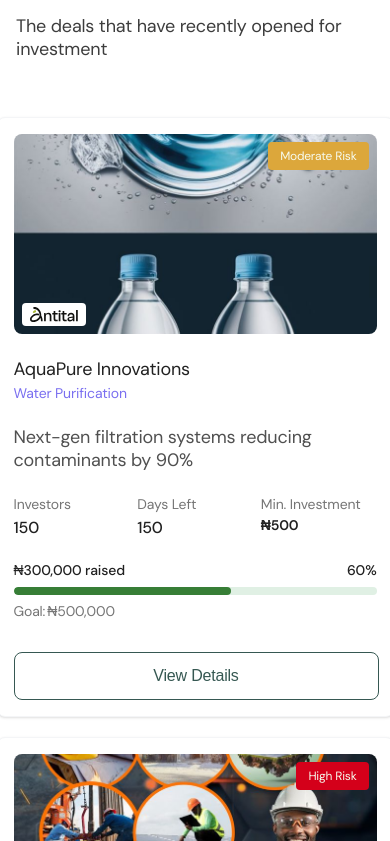
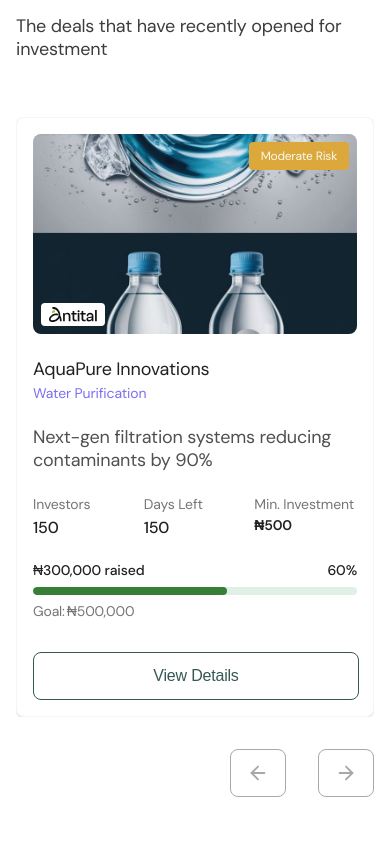
Before and after one commit to BloydIntel/antital-ui, a Next.js app: page / in a window 390 px wide. Shown: the part 7523-8364 px from the top of the page. Built offline with nearby package versions, Linux system fonts and the light colour scheme; a web font is replaced by a local one.

Commit message:
Effected the UI update in the new launch section on mobile view.

```diff
--- a/src/app/landing/components/new-launches.tsx
+++ b/src/app/landing/components/new-launches.tsx
@@ -2,6 +2,8 @@
 
 import React from 'react';
 import Link from 'next/link';
+import { useRef } from "react";
+import { ArrowLeft, ArrowRight } from "lucide-react";
 import { InvestmentCard } from '@/components/investment/organisms/investment-card';
 import { Button } from '@/components/ui/button';
 import { cn } from '@/lib/utils';
@@ -53,6 +55,17 @@
 ];
 
 export function NewLaunches() {
+
+  const scrollRef = useRef<HTMLDivElement>(null);
+
+  const scrollLeft = () => {
+    scrollRef.current?.scrollBy({ left: -380, behavior: "smooth" });
+  };
+
+  const scrollRight = () => {
+    scrollRef.current?.scrollBy({ left: 380, behavior: "smooth" });
+  };
+
   return (
     <section className="w-full bg-background py-[62px]"> {/* padding: 62px 0px, gap: 92px */}
       <div className="w-full max-w-[1440px] mx-auto px-4 md:px-6 lg:px-12 xl:px-[104px] flex flex-col items-center gap-[92px]">
@@ -78,12 +91,36 @@
           <div className="flex flex-col items-center gap-12 w-full"> {/* gap: 48px */}
 
             {/* Projects List - Horizontal scroll on mobile, grid on larger screens */}
-            <div className="w-full grid grid-cols-1 md:grid-cols-2 lg:grid-cols-3 gap-5 place-items-center">
+            <div
+              ref={scrollRef}
+              className="w-full flex gap-5 overflow-x-auto snap-x snap-mandatory
+                        md:grid md:grid-cols-2 lg:grid-cols-3 md:overflow-visible scrollbar-hide"
+            >
               {newLaunches.map((project) => (
-                <div key={project.id}>
+                <div
+                  key={project.id}
+                  className="flex-shrink-0 md:flex-shrink"
+                >
                   <InvestmentCard data={project} />
                 </div>
               ))}
+            </div>
+
+            {/* Mobile Navigation Buttons */}
+            <div className="md:hidden w-full flex justify-end gap-8 -mt-4">
+              <button
+                onClick={scrollLeft}
+                className="h-12 w-14 py-2 px-4 rounded-lg border border-[#A8A8A8] flex items-center justify-center hover:bg-[#F4F5F7] transition"
+              >
+                <ArrowLeft className="h-6 w-6 text-[#A8A8A8]" />
+              </button>
+
+              <button
+                onClick={scrollRight}
+                className="h-12 w-14 py-2 px-4 rounded-lg border border-[#A8A8A8] flex items-center justify-center hover:bg-[#F4F5F7] transition"
+              >
+                <ArrowRight className="h-6 w-6 text-[#A8A8A8]" />
+              </button>
             </div>
 
             {/* View All Button */}
@@ -100,6 +137,7 @@
               <Link href="/investments/new">View all</Link>
             </Button>
           </div>
+
         </div>
       </div>
     </section>
--- a/src/components/investment/organisms/investment-card.tsx
+++ b/src/components/investment/organisms/investment-card.tsx
@@ -45,11 +45,11 @@
 
   return (
     <div
-      className="flex flex-col p-4 bg-white rounded-lg border border-[#F4F5F7] shadow-sm hover:border-[#D1D1D1] hover:shadow-lg transition-all duration-300"
-      style={{
-        width: '397px',
-        height: '600px',
-      }}
+      className="flex flex-col p-4 bg-white rounded-lg border border-[#F4F5F7] shadow-sm hover:border-[#D1D1D1] hover:shadow-lg transition-all duration-300 w-[358px] md:w-[397px] h-[600px]"
+    // style={{
+    //   width: '397px',
+    //   height: '600px',
+    // }}
     >
       {/* Project Image Wrapper */}
       <div className="flex flex-col items-center gap-6 flex-1">
@@ -151,9 +151,8 @@
             {/* View Details Button - width: 365px, height: 48px from Figma */}
             <Button
               variant="outline"
-              className="h-12 bg-white dark:bg-white border-[#365852] text-[#365852] [&:hover]:bg-[#365852] [&:hover]:text-white [&:hover]:border-[#365852] dark:[&:hover]:bg-[#365852] dark:[&:hover]:text-white dark:[&:hover]:border-[#365852] rounded-lg shadow-none [&:hover]:shadow-[0_6px_0px_rgba(0,0,0,0.25)] transition-all duration-300"
+              className="h-12 w-[326px] md:w-[365px] bg-white dark:bg-white border-[#365852] text-[#365852] [&:hover]:bg-[#365852] [&:hover]:text-white [&:hover]:border-[#365852] dark:[&:hover]:bg-[#365852] dark:[&:hover]:text-white dark:[&:hover]:border-[#365852] rounded-lg shadow-none [&:hover]:shadow-[0_6px_0px_rgba(0,0,0,0.25)] transition-all duration-300"
               style={{
-                width: '365px',
                 fontFamily: 'var(--font-rethink-sans)',
                 fontWeight: 500,
                 fontSize: '16px',
```
